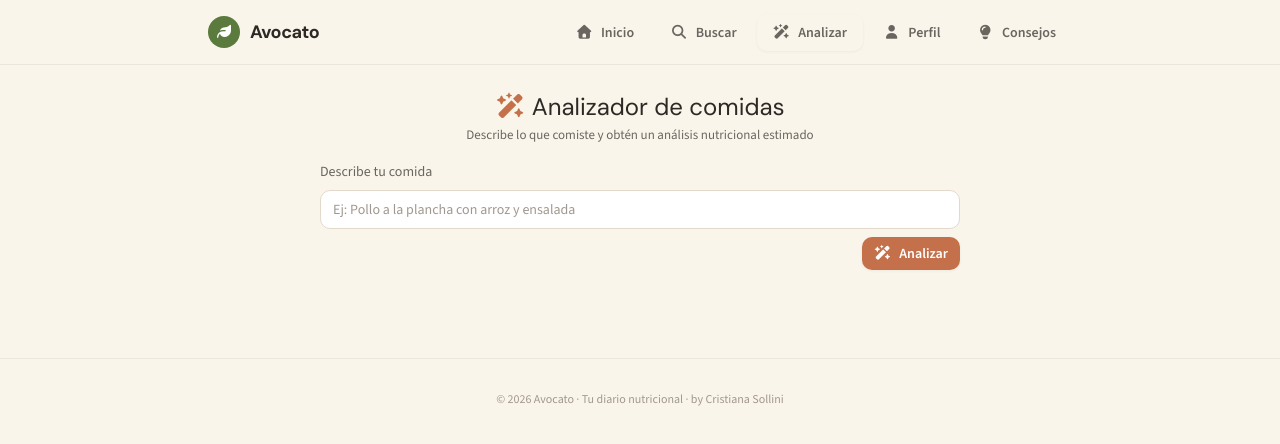
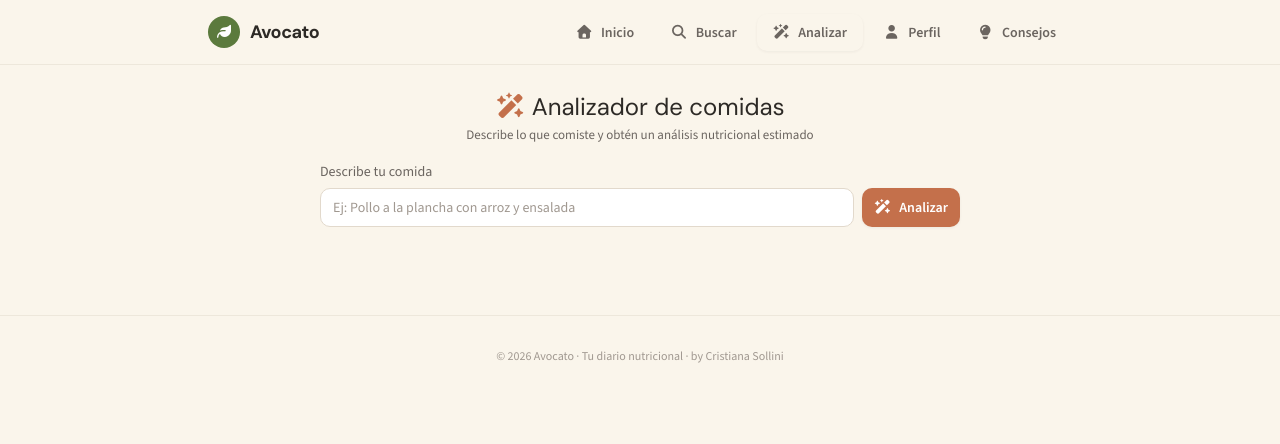
Before and after one commit to papercri/diario-nutricional, a Vue app: page /nutrition-ai in a window 1280 px wide. Shown: the top 444 px of the page. Built offline with nearby package versions, Linux system fonts and the light colour scheme.

Commit message:
fix(ui): responsive form - stacked on mobile, inline on desktop

```diff
--- a/src/components/nutrition/MealAnalyzerForm.vue
+++ b/src/components/nutrition/MealAnalyzerForm.vue
@@ -47,6 +47,7 @@ defineProps<{
 <template>
   <form class="meal-form" @submit.prevent="handleSubmit" novalidate>
     <label for="meal-description" class="meal-form__label">Describe tu comida</label>
+    <div class="meal-form__row">
       <textarea
         id="meal-description"
         ref="textareaRef"
@@ -66,10 +67,10 @@ defineProps<{
         :loading="loading"
         :disabled="loading"
         icon="fa-solid fa-wand-magic-sparkles"
-      class="meal-form__btn"
       >
         Analizar
       </Button>
+    </div>
     <p id="meal-description-error" v-if="error" class="meal-form__error" role="alert">
       {{ error }}
     </p>
@@ -89,6 +90,12 @@ defineProps<{
   color: var(--clr-text-muted);
 }
 
+.meal-form__row {
+  display: flex;
+  flex-direction: column;
+  gap: 0.5rem;
+}
+
 .meal-form__textarea {
   width: 100%;
   padding: 0.5rem 0.75rem;
@@ -106,22 +113,19 @@ defineProps<{
     box-shadow var(--duration-normal) var(--ease-default);
 }
 
-.meal-form__btn {
+.meal-form__row :deep(.meal-form__btn) {
   width: 100%;
 }
 
 @media (min-width: 640px) {
-  .meal-form {
-    gap: 0.5rem;
+  .meal-form__row {
+    flex-direction: row;
+    align-items: stretch;
   }
 
   .meal-form__textarea {
+    flex: 1;
     min-height: 2.25rem;
-  }
-
-  .meal-form__btn {
-    width: auto;
-    align-self: flex-end;
   }
 }
 
```
Lines whose indentation alone changed are shown as unchanged.
